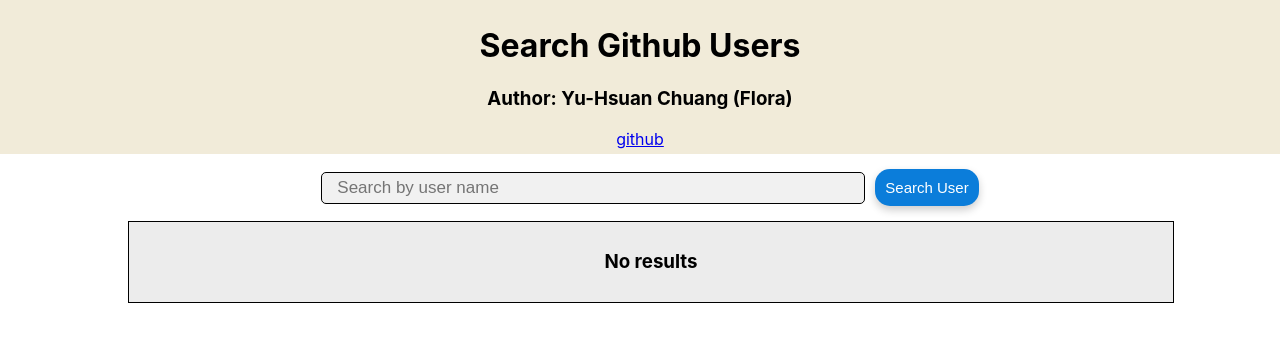
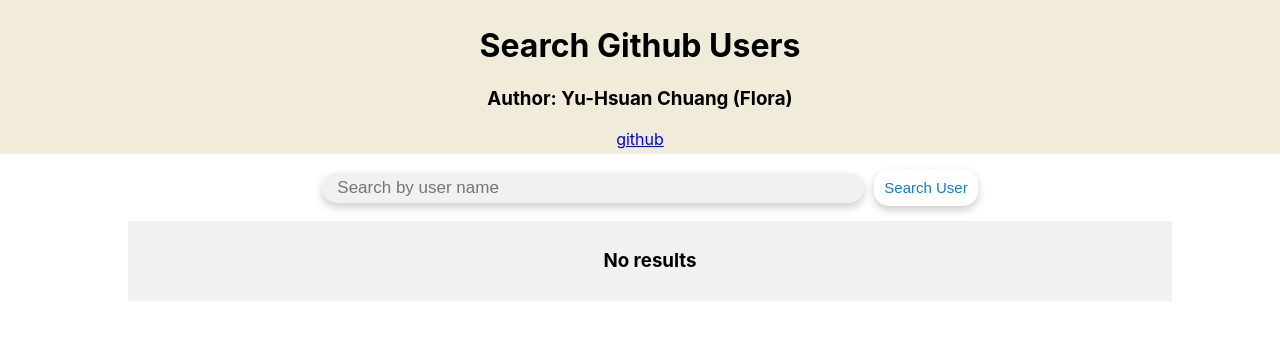
Before and after one commit to yuhsuanchuang/search-github-users, a React (Create React App) app: page / in a window 1280 px wide. Shown: the top 342 px of the page. Built offline with nearby package versions, Linux system fonts and the light colour scheme; the HTML template or start-up script is replaced by a standard one.

Commit message:
change css

```diff
--- a/src/App.css
+++ b/src/App.css
@@ -11,10 +11,11 @@
 }
 
 input {
+  box-shadow: 0 4px 8px 0 rgba(0, 0, 0, 0.2);
   padding: 5px 15px;
-  border: 1px black solid;
+  border: 0px;
   -webkit-border-radius: 5px;
-  border-radius: 5px;
+  border-radius: 50px;
   width: 50%;
   margin: 5px;
   height: 100%;
@@ -25,8 +26,8 @@
 .search-button {
   padding: 10px;
   border: none;
-  background-color: #0b7dda;
-  color: #fff;
+  background-color: #fff;
+  color: #0b7dda;
   font-size: 15px;
   border-radius: 15px;
   margin: 5px;
@@ -43,8 +44,8 @@
   width: 80%;
   height: 90%;
   padding: 10px;
-  border: 1px black solid;
-  background: #ececec;
+  border: 0px;
+  background: #f1f1f1;
   text-align: center;
 }
 
@@ -66,6 +67,7 @@
 
 .card {
   box-shadow: 0 4px 8px 0 rgba(0, 0, 0, 0.2);
+  border: 0px;
   width: 300px;
   margin: 10px;
   font-family: arial;
@@ -150,7 +152,7 @@
 
 .repo-attribute {
   color: gray;
-  font-size: 10%;
+  font-size: 10px;
   padding-right: 10px;
 }
 
--- a/src/user/index.js
+++ b/src/user/index.js
@@ -81,7 +81,7 @@
         <div className="tab">
           {Object.keys(tabs).map((t) => (
             <button
-              style={{ backgroundColor: tab === tabs[t] ? "#eee" : null }}
+              style={{ backgroundColor: tab === tabs[t] ? "#f1f1f1" : null }}
               key={t}
               type="button"
               onClick={() => {
```
